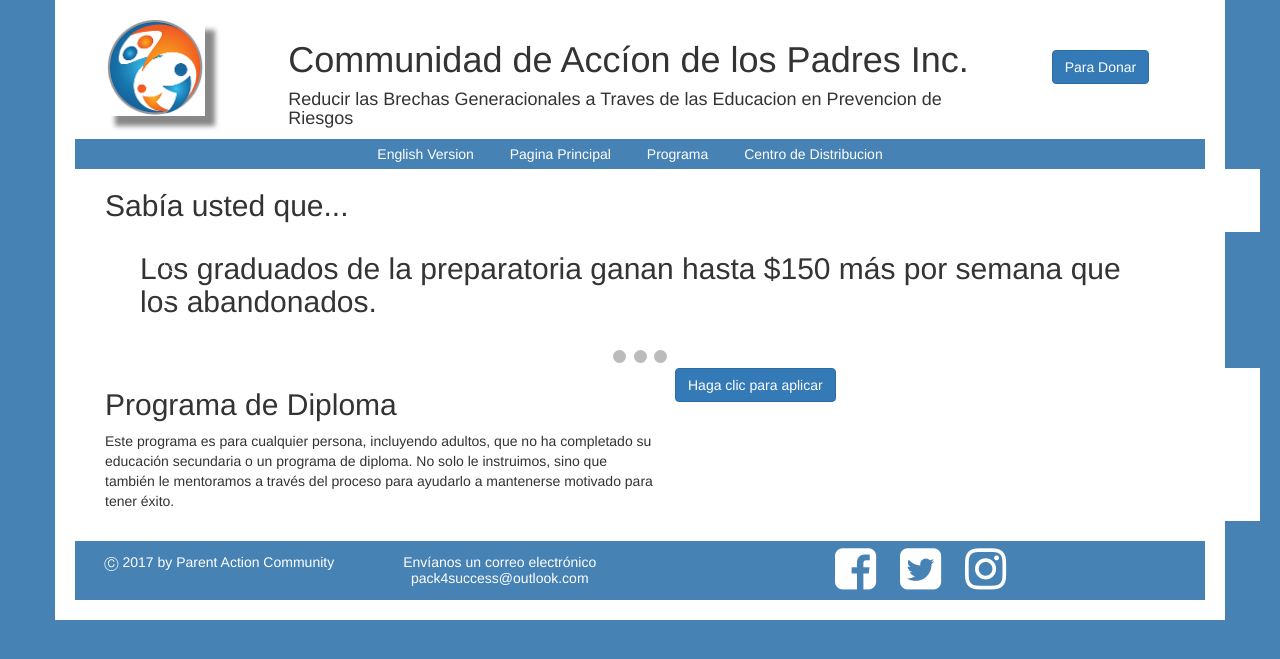
After one commit to bdeckard92/pac4successSpanish, a PHP site: page /html/programs.html in a window 1280 px wide. The commit adds this page. Shown: the top 659 px of the page. Run offline with PHP 8.4, Linux system fonts and the light colour scheme.

Commit message:
with buttons and program page

```diff
--- a/assets/css/pac4.css
+++ b/assets/css/pac4.css
@@ -27,6 +27,9 @@ body {
 }
 
 
+#apply {
+	color: white;
+	text-align: center;
 }
 
 #history {
@@ -65,3 +68,96 @@ iframe, img {
 .mission {
 	margin: top10px;
 }
+
+* {box-sizing:border-box}
+
+/* Slideshow container */
+.slideshow-container {
+  max-width: 1000px;
+  position: relative;
+  margin: auto;
+}
+
+.mySlides {
+    display: none;
+}
+
+/* Next & previous buttons */
+.prev, .next {
+  cursor: pointer;
+  position: absolute;
+  top: 50%;
+  width: auto;
+  margin-top: -22px;
+  padding: 16px;
+  color: white;
+  font-weight: bold;
+  font-size: 18px;
+  transition: 0.6s ease;
+  border-radius: 0 3px 3px 0;
+}
+
+/* Position the "next button" to the right */
+.next {
+  right: 0;
+  border-radius: 3px 0 0 3px;
+}
+
+/* On hover, add a black background color with a little bit see-through */
+.prev:hover, .next:hover {
+  background-color: rgba(0,0,0,0.8);
+}
+
+/* Caption text */
+.text {
+  color: #f2f2f2;
+  font-size: 15px;
+  padding: 8px 12px;
+  position: absolute;
+  bottom: 8px;
+  width: 100%;
+  text-align: center;
+}
+
+/* Number text (1/3 etc) */
+.numbertext {
+  color: #f2f2f2;
+  font-size: 12px;
+  padding: 8px 12px;
+  position: absolute;
+  top: 0;
+}
+
+/* The dots/bullets/indicators */
+.dot {
+  cursor:pointer;
+  height: 13px;
+  width: 13px;
+  margin: 0 2px;
+  background-color: #bbb;
+  border-radius: 50%;
+  display: inline-block;
+  transition: background-color 0.6s ease;
+}
+
+.active, .dot:hover {
+  background-color: #717171;
+}
+
+/* Fading animation */
+.fade {
+  -webkit-animation-name: fade;
+  -webkit-animation-duration: 10s;
+  animation-name: fade;
+  animation-duration: 10s;
+}
+
+@-webkit-keyframes fade {
+  from {opacity: .4}
+  to {opacity: 1}
+}
+
+@keyframes fade {
+  from {opacity: .4}
+  to {opacity: 1}
+}
--- /dev/null
+++ b/assets/pac4.js
@@ -0,0 +1,14 @@
+var slideIndex = 0;
+showSlides();
+
+function showSlides() {
+    var i;
+    var slides = document.getElementsByClassName("mySlides");
+    for (i = 0; i < slides.length; i++) {
+        slides[i].style.display = "none";
+    }
+    slideIndex++;
+    if (slideIndex> slides.length) {slideIndex = 1}
+    slides[slideIndex-1].style.display = "block";
+    setTimeout(showSlides, 12000); // Change image every 2 seconds
+}
--- /dev/null
+++ b/html/programs.html
@@ -0,0 +1,105 @@
+<!DOCTYPE html>
+<html>
+
+<head>
+    <title>Communidad de Accion de los Padres</title>
+    <link href="https://maxcdn.bootstrapcdn.com/bootstrap/3.3.7/css/bootstrap.min.css" rel="stylesheet" integrity="sha384-BVYiiSIFeK1dGmJRAkycuHAHRg32OmUcww7on3RYdg4Va+PmSTsz/K68vbdEjh4u" crossorigin="anonymous">
+    <link rel="stylesheet" href="https://cdnjs.cloudflare.com/ajax/libs/font-awesome/4.7.0/css/font-awesome.min.css">
+    <link rel="stylesheet" type="text/css" href="../assets/css/pac4.css">
+</head>
+
+<body>
+    <div class="container">
+        <div id="header" class="row">
+            <div class="col-sm-2">
+                <img class="img-responsive logo" src="../assets/images/pac4image.png" height="100px" width="100px" alt="pac4success">
+            </div>
+            <div class="col-sm-8 title">
+                <h1>Communidad de Acc&iacuteon de los Padres Inc.</h1>
+                <h4>Reducir las Brechas Generacionales a Traves de las Educacion en Prevencion de Riesgos</h4>
+            </div>
+            <div class="col-sm-2">
+                <a class="btn btn-primary btn-rounded raised donate" href="https://pac4success.givingfuel.com/spring-forward-pac-2017" target="about_blank">Para Donar</a>
+            </div>
+            <br>
+            <div class="row">
+                <div class="col-sm-12 stripe">
+                    <a class="english" href="http://www.pac4success.org/">
+                        <button id="navigate">English Version</button>
+                    </a>
+                    <a class="principal" href="../pac4.html">
+                        <button id="navigate">Pagina Principal</button>
+                    </a>
+                    <a class="programs" href="prgrams.html">
+                        <button id="navigate">Programa</button>
+                    </a>
+                    <button id="navigate">Centro de Distribucion</button>
+                </div>
+            </div>
+            <div class="container">
+            <div class="row col-sm-12">
+            <h2>Sabía usted que...</h2>
+            </div>
+            </div>
+
+            <div class="slideshow-container">
+                <div class="mySlides fade">
+                    <div class="numbertext">1 / 3</div>
+                    <h2>
+Los graduados de la preparatoria ganan hasta $150 más por semana que los abandonados.
+
+</h2>
+                </div>
+                <div class="mySlides fade">
+                    <div class="numbertext">2 / 3</div>
+                    <h2>
+Los graduados de secundaria tienen tasas de desempleo mucho más bajas, un 4.7% comparado con el 16% de los que abandonan la escuela secundaria</h2>
+                </div>
+                <div class="mySlides fade">
+                    <div class="numbertext">3 / 3</div>
+                    <h2>
+Los graduados que van a terminar la universidad pueden hacer tanto como $400 más por semana que los abandonos</h2>
+                </div>
+                <a class="prev" onclick="plusSlides(-1)">&#10094;</a>
+                <a class="next" onclick="plusSlides(1)">&#10095;</a>
+            </div>
+            <br>
+            <div style="text-align:center">
+                <span class="dot" onclick="currentSlide(1)"></span>
+                <span class="dot" onclick="currentSlide(2)"></span>
+                <span class="dot" onclick="currentSlide(3)"></span>
+            </div>
+            <div class="container justify-content-center">
+                <div class="row justify-content-center">
+                <div class="col-sm-6">
+                <h2>Programa de Diploma</h2>
+                <p>
+Este programa es para cualquier persona, incluyendo adultos, que no ha completado su educación secundaria o un programa de diploma. No solo le instruimos, sino que también le mentoramos a través del proceso para ayudarlo a mantenerse motivado para tener éxito.</p>
+</div>
+                    <a  href="https://sis.ucawd.suny.edu/pls/prod/bwskalog.P_DispLoginNon" target="about_blank">
+                        <button class="btn btn-primary btn-rounded raised" id="apply">
+                            Haga clic para aplicar</button>
+                    </a>
+                </div>
+            </div>
+            <div class="row">
+                <div class="col-sm-12 bottom">
+                    <div class="col-sm-3">
+                        <h5>&#9400 2017 by Parent Action Community</h5>
+                    </div>
+                    <div class="col-sm-3">
+                        <h5>Envíanos un correo electrónico
+                        <a class="email" target="_top" href="mailto:pack4success@outlook.com">pack4success@outlook.com</a></h5>
+                    </div>
+                    <a href="https://www.facebook.com/pac4success/" class="btn-social  btn-outline fa fa-facebook-square social" target="_blank">
+                    </a>
+                    <a href="https://twitter.com/pac4success" class="btn-social  btn-outline social fa fa-twitter-square" target="about_blank">
+                    </a>
+                    <a href="https://www.instagram.com/pac4success/" class="btn-social  btn-outline social fa fa-instagram" target="_blank">
+                    </a>
+                </div>
+            </div>
+        </div>
+    </div>
+    <script type="text/javascript" src="../assets/pac4.js"></script>
+</body>
--- a/pac4.html
+++ b/pac4.html
@@ -27,8 +27,10 @@
                     <a class="english" href="http://www.pac4success.org/">
                         <button id="navigate">English Version</button>
                     </a>
-                    <button id="navigate">Pagina Principal</button>
-                    <button id="navigate">Programa</button>
+                    <a class="Principal" href="pac4.html">
+                    <button id="navigate">Pagina Principal</button></a>
+                    <a class="programs" href="html/programs.html">
+                    <button id="navigate">Programa</button></a>S
                     <button id="navigate">Centro de Distribucion</button>
                 </div>
             </div>
```
